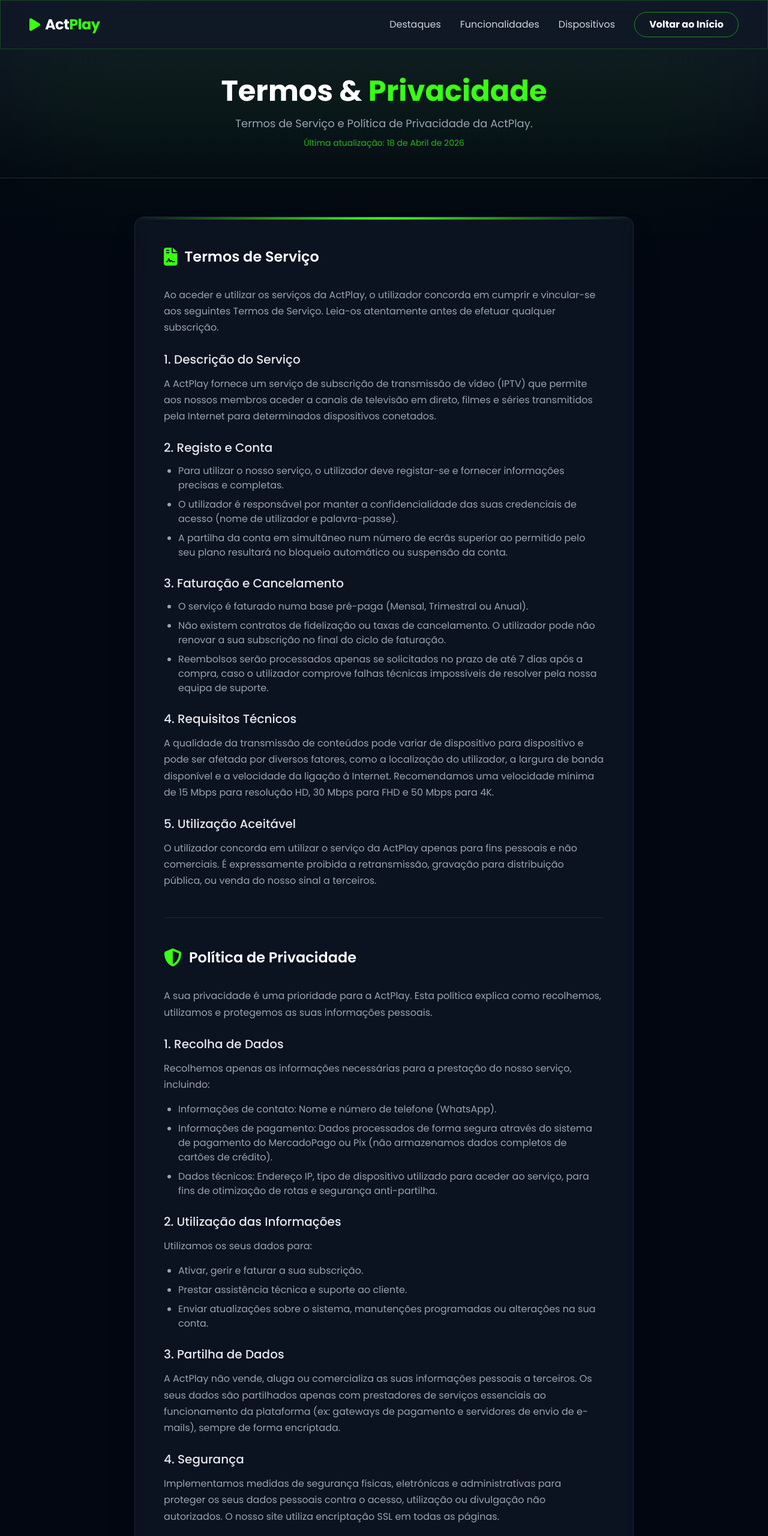
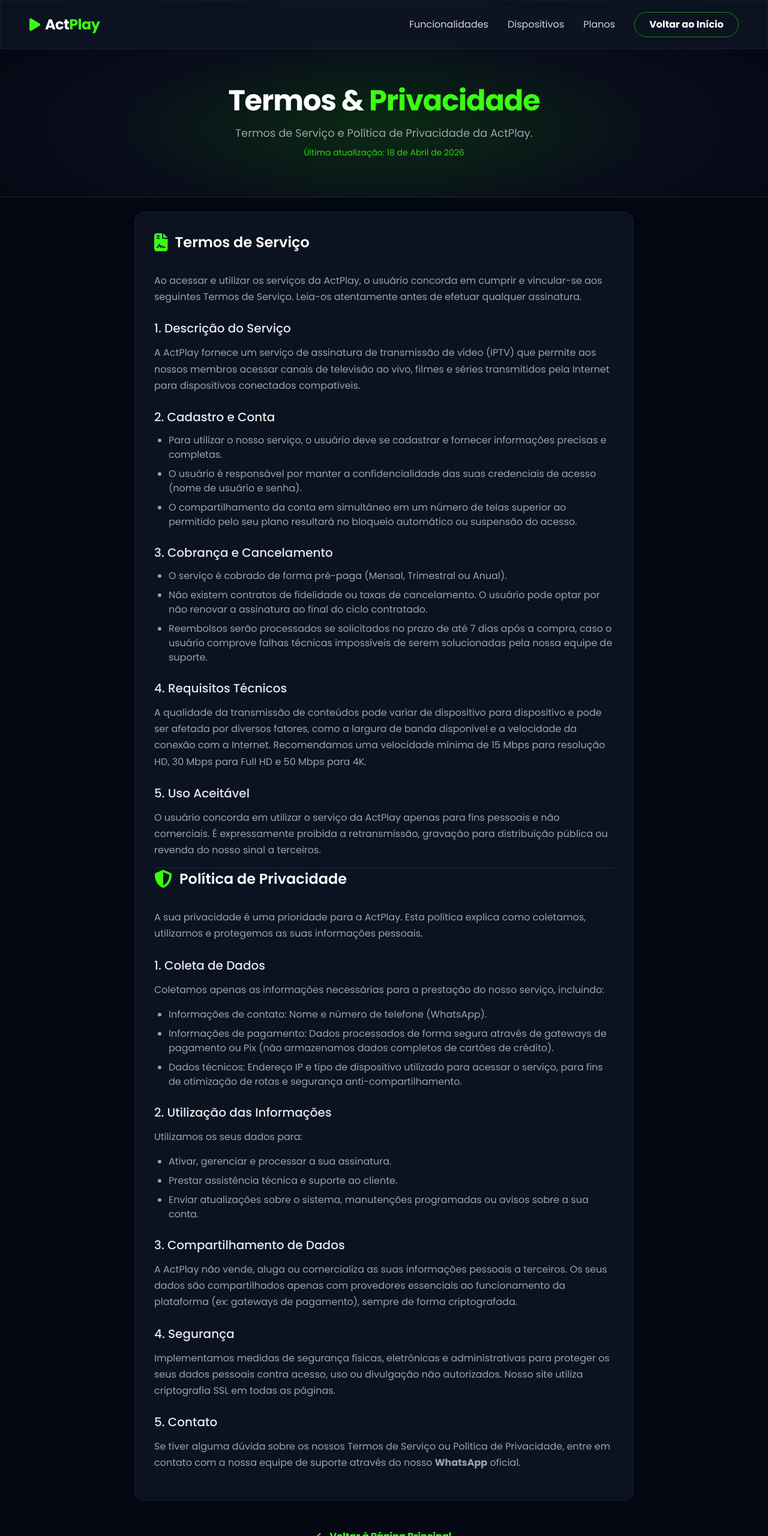
Before and after one commit to mateuusc/lading-page, a plain HTML site: page legal.html in a window 1280 px wide. Shown: the top 2560 px of the page at 60% size. Drawn offline with nearby package versions, Linux system fonts and the light colour scheme.

Commit message:
Update legal.html

```diff
--- a/legal.html
+++ b/legal.html
@@ -1,42 +1,29 @@
 <!DOCTYPE html>
-<html lang="pt-PT" class="scroll-smooth">
+<html lang="pt-BR" class="scroll-smooth">
 <head>
     <meta charset="UTF-8">
     <meta name="viewport" content="width=device-width, initial-scale=1.0">
-    <title>Termos e Privacidade - ActPlay</title>
-    <script src="https://cdn.tailwindcss.com"></script>
+
+    <!-- SEO & Indexação (Evita diluir o ranqueamento da Home) -->
+    <title>Termos de Serviço e Política de Privacidade - ActPlay IPTV</title>
+    <meta name="description" content="Consulte os Termos de Serviço, Política de Privacidade e diretrizes de suporte da ActPlay IPTV.">
+    <meta name="robots" content="noindex, follow">
+    <link rel="canonical" href="https://actplay.shop/legal.html">
+
+    <!-- Favicon WebP + Fallback ICO -->
+    <link rel="icon" type="image/webp" sizes="96x96" href="src/images/favicon.webp">
+    <link rel="icon" type="image/x-icon" href="src/images/favicon.ico">
+
+    <!-- Preconnect & CSS Minificado -->
+    <link rel="preconnect" href="https://fonts.googleapis.com">
+    <link rel="preconnect" href="https://fonts.gstatic.com" crossorigin>
+    <link rel="preconnect" href="https://cdnjs.cloudflare.com">
+
+    <link rel="stylesheet" href="src/output.css">
     <link href="https://cdnjs.cloudflare.com/ajax/libs/font-awesome/6.4.0/css/all.min.css" rel="stylesheet">
     <link href="https://fonts.googleapis.com/css2?family=Poppins:wght@300;400;500;600;700&display=swap" rel="stylesheet">
-    <script>
-        tailwind.config = {
-            theme: {
-                extend: {
-                    fontFamily: {
-                        sans: ['Poppins', 'sans-serif'],
-                    },
-                    colors: {
-                        brand: {
-                            400: '#4ade80',
-                            500: '#39ff14', // Verde Neon
-                            600: '#22c55e',
-                            900: '#064e3b',
-                        },
-                        dark: {
-                            800: '#111827',
-                            900: '#030712',
-                        }
-                    }
-                }
-            }
-        }
-    </script>
+
     <style>
-        .glass-card {
-            background: rgba(17, 24, 39, 0.7);
-            backdrop-filter: blur(10px);
-            border: 1px solid rgba(255, 255, 255, 0.05);
-        }
-        /* Estilos para o conteúdo legal */
         .legal-content h2 {
             color: white;
             font-size: 1.5rem;
@@ -69,20 +56,21 @@
 </head>
 <body class="bg-dark-900 text-white font-sans antialiased overflow-x-hidden">
 
-    <!-- Navbar -->
-    <nav class="fixed w-full z-50 glass-card transition-all duration-300 border-b border-brand-500/20" id="navbar">
+    <!-- Header Semântico -->
+    <header>
+        <nav class="fixed w-full z-50 glass-card transition-all duration-300 border-b border-brand-500/20" id="navbar" aria-label="Navegação Principal">
             <div class="w-full mx-auto px-4 sm:px-8 lg:px-12">
                 <div class="flex justify-between items-center h-20">
-                <a href="index.html" class="flex-shrink-0 flex items-center gap-2 cursor-pointer hover:opacity-80 transition">
-                    <i class="fa-solid fa-play text-brand-500 text-2xl"></i>
+                    <a href="index.html" class="flex-shrink-0 flex items-center gap-2 cursor-pointer hover:opacity-80 transition" aria-label="Voltar para a página inicial ActPlay">
+                        <i class="fa-solid fa-play text-brand-500 text-2xl" aria-hidden="true"></i>
                         <span class="font-bold text-2xl tracking-tight">Act<span class="text-brand-500">Play</span></span>
                     </a>
 
                     <!-- Desktop Menu -->
                     <div class="hidden md:flex space-x-8 items-center">
-                    <a href="index.html#destaques" class="text-gray-300 hover:text-white transition">Destaques</a>
                         <a href="index.html#assista-onde-quiser" class="text-gray-300 hover:text-white transition">Funcionalidades</a>
                         <a href="index.html#dispositivos" class="text-gray-300 hover:text-white transition">Dispositivos</a>
+                        <a href="index.html#planos" class="text-gray-300 hover:text-white transition">Planos</a>
                         <a href="index.html" class="bg-transparent border border-brand-500/50 hover:bg-brand-500 text-white hover:text-dark-900 px-6 py-2 rounded-full font-bold transition">
                             Voltar ao Início
                         </a>
@@ -90,8 +78,8 @@
 
                     <!-- Mobile Menu Button -->
                     <div class="md:hidden flex items-center">
-                    <button id="mobile-menu-btn" class="text-gray-300 hover:text-white focus:outline-none">
-                        <i class="fa-solid fa-bars text-2xl"></i>
+                        <button id="mobile-menu-btn" aria-label="Abrir menu de navegação" aria-expanded="false" class="text-gray-300 hover:text-white focus:outline-none">
+                            <i class="fa-solid fa-bars text-2xl" aria-hidden="true"></i>
                         </button>
                     </div>
                 </div>
@@ -100,109 +88,116 @@
             <!-- Mobile Menu Panel -->
             <div id="mobile-menu" class="hidden md:hidden bg-dark-800 border-t border-gray-800">
                 <div class="px-2 pt-2 pb-3 space-y-1 sm:px-3 flex flex-col">
-                <a href="index.html" class="text-gray-300 hover:text-white block px-3 py-2 rounded-md font-medium">Voltar ao Início</a>
+                    <a href="index.html#assista-onde-quiser" class="text-gray-300 hover:text-white block px-3 py-2 rounded-md font-medium">Funcionalidades</a>
+                    <a href="index.html#dispositivos" class="text-gray-300 hover:text-white block px-3 py-2 rounded-md font-medium">Dispositivos</a>
+                    <a href="index.html#planos" class="text-gray-300 hover:text-white block px-3 py-2 rounded-md font-medium">Planos</a>
+                    <a href="index.html" class="text-brand-500 font-bold block px-3 py-2 rounded-md">Voltar ao Início</a>
                 </div>
             </div>
         </nav>
+    </header>
 
-    <!-- Header Simples -->
-    <section class="pt-32 pb-12 bg-gradient-to-b from-dark-800 to-dark-900 border-b border-gray-800 relative">
-        <div class="absolute inset-0 bg-brand-500/5 blur-[100px] pointer-events-none"></div>
+<!-- Header Simples (100% compatível com o output.css atual) -->
+    <section class="relative overflow-hidden" style="padding-top: 9rem; padding-bottom: 4rem; background-color: #030712; border-bottom: 1px solid #1f2937;">
+        <!-- Brilho difuso amplo sem corte -->
+        <div class="absolute inset-0 pointer-events-none" style="background: radial-gradient(ellipse 65% 80% at 50% 65%, rgba(57, 255, 20, 0.14) 0%, rgba(17, 24, 39, 0.4) 55%, transparent 100%);"></div>
+
         <div class="max-w-4xl mx-auto px-4 sm:px-6 lg:px-8 relative z-10 text-center">
-            <h1 class="text-4xl md:text-5xl font-bold mb-4">Termos & <span class="text-brand-500">Privacidade</span></h1>
+            <h1 class="text-4xl md:text-5xl font-bold mb-4 tracking-tight">Termos &amp; <span class="text-brand-500">Privacidade</span></h1>
             <p class="text-gray-400 text-lg">Termos de Serviço e Política de Privacidade da ActPlay.</p>
-            <p class="text-sm text-brand-500/70 mt-2">Última atualização: 18 de Abril de 2026</p>
+            <p class="text-sm text-brand-500 mt-2" style="opacity: 0.8;">Última atualização: 18 de Abril de 2026</p>
         </div>
     </section>
 
     <!-- Conteúdo Principal -->
+</br>
     <main class="py-16 bg-dark-900">
         <div class="max-w-4xl mx-auto px-4 sm:px-6 lg:px-8">
 
             <div class="glass-card p-8 md:p-12 rounded-2xl border border-gray-800 shadow-2xl relative overflow-hidden">
-                <!-- Efeito visual no topo do card -->
                 <div class="absolute top-0 left-0 w-full h-1 bg-gradient-to-r from-transparent via-brand-500 to-transparent"></div>
 
                 <div class="legal-content">
 
                     <!-- TERMOS DE SERVIÇO -->
                     <div class="flex items-center gap-3 mb-8">
-                        <i class="fa-solid fa-file-contract text-brand-500 text-3xl"></i>
+                        <i class="fa-solid fa-file-contract text-brand-500 text-3xl" aria-hidden="true"></i>
                         <h2 style="margin: 0;" class="text-3xl">Termos de Serviço</h2>
                     </div>
 
-                    <p>Ao aceder e utilizar os serviços da ActPlay, o utilizador concorda em cumprir e vincular-se aos seguintes Termos de Serviço. Leia-os atentamente antes de efetuar qualquer subscrição.</p>
+                    <p>Ao acessar e utilizar os serviços da ActPlay, o usuário concorda em cumprir e vincular-se aos seguintes Termos de Serviço. Leia-os atentamente antes de efetuar qualquer assinatura.</p>
 
                     <h3>1. Descrição do Serviço</h3>
-                    <p>A ActPlay fornece um serviço de subscrição de transmissão de vídeo (IPTV) que permite aos nossos membros aceder a canais de televisão em direto, filmes e séries transmitidos pela Internet para determinados dispositivos conetados.</p>
+                    <p>A ActPlay fornece um serviço de assinatura de transmissão de vídeo (IPTV) que permite aos nossos membros acessar canais de televisão ao vivo, filmes e séries transmitidos pela Internet para dispositivos conectados compatíveis.</p>
 
-                    <h3>2. Registo e Conta</h3>
+                    <h3>2. Cadastro e Conta</h3>
                     <ul>
-                        <li>Para utilizar o nosso serviço, o utilizador deve registar-se e fornecer informações precisas e completas.</li>
-                        <li>O utilizador é responsável por manter a confidencialidade das suas credenciais de acesso (nome de utilizador e palavra-passe).</li>
-                        <li>A partilha da conta em simultâneo num número de ecrãs superior ao permitido pelo seu plano resultará no bloqueio automático ou suspensão da conta.</li>
+                        <li>Para utilizar o nosso serviço, o usuário deve se cadastrar e fornecer informações precisas e completas.</li>
+                        <li>O usuário é responsável por manter a confidencialidade das suas credenciais de acesso (nome de usuário e senha).</li>
+                        <li>O compartilhamento da conta em simultâneo em um número de telas superior ao permitido pelo seu plano resultará no bloqueio automático ou suspensão do acesso.</li>
                     </ul>
 
-                    <h3>3. Faturação e Cancelamento</h3>
+                    <h3>3. Cobrança e Cancelamento</h3>
                     <ul>
-                        <li>O serviço é faturado numa base pré-paga (Mensal, Trimestral ou Anual).</li>
-                        <li>Não existem contratos de fidelização ou taxas de cancelamento. O utilizador pode não renovar a sua subscrição no final do ciclo de faturação.</li>
-                        <li>Reembolsos serão processados apenas se solicitados no prazo de até 7 dias após a compra, caso o utilizador comprove falhas técnicas impossíveis de resolver pela nossa equipa de suporte.</li>
+                        <li>O serviço é cobrado de forma pré-paga (Mensal, Trimestral ou Anual).</li>
+                        <li>Não existem contratos de fidelidade ou taxas de cancelamento. O usuário pode optar por não renovar a assinatura ao final do ciclo contratado.</li>
+                        <li>Reembolsos serão processados se solicitados no prazo de até 7 dias após a compra, caso o usuário comprove falhas técnicas impossíveis de serem solucionadas pela nossa equipe de suporte.</li>
                     </ul>
 
                     <h3>4. Requisitos Técnicos</h3>
-                    <p>A qualidade da transmissão de conteúdos pode variar de dispositivo para dispositivo e pode ser afetada por diversos fatores, como a localização do utilizador, a largura de banda disponível e a velocidade da ligação à Internet. Recomendamos uma velocidade mínima de 15 Mbps para resolução HD, 30 Mbps para FHD e 50 Mbps para 4K.</p>
+                    <p>A qualidade da transmissão de conteúdos pode variar de dispositivo para dispositivo e pode ser afetada por diversos fatores, como a largura de banda disponível e a velocidade da conexão com a Internet. Recomendamos uma velocidade mínima de 15 Mbps para resolução HD, 30 Mbps para Full HD e 50 Mbps para 4K.</p>
 
-                    <h3>5. Utilização Aceitável</h3>
-                    <p>O utilizador concorda em utilizar o serviço da ActPlay apenas para fins pessoais e não comerciais. É expressamente proibida a retransmissão, gravação para distribuição pública, ou venda do nosso sinal a terceiros.</p>
+                    <h3>5. Uso Aceitável</h3>
+                    <p>O usuário concorda em utilizar o serviço da ActPlay apenas para fins pessoais e não comerciais. É expressamente proibida a retransmissão, gravação para distribuição pública ou revenda do nosso sinal a terceiros.</p>
 
                     <div class="w-full h-px bg-gray-800 my-12"></div>
 
                     <!-- POLÍTICA DE PRIVACIDADE -->
                     <div class="flex items-center gap-3 mb-8">
-                        <i class="fa-solid fa-shield-halved text-brand-500 text-3xl"></i>
+                        <i class="fa-solid fa-shield-halved text-brand-500 text-3xl" aria-hidden="true"></i>
                         <h2 style="margin: 0;" class="text-3xl">Política de Privacidade</h2>
                     </div>
 
-                    <p>A sua privacidade é uma prioridade para a ActPlay. Esta política explica como recolhemos, utilizamos e protegemos as suas informações pessoais.</p>
+                    <p>A sua privacidade é uma prioridade para a ActPlay. Esta política explica como coletamos, utilizamos e protegemos as suas informações pessoais.</p>
 
-                    <h3>1. Recolha de Dados</h3>
-                    <p>Recolhemos apenas as informações necessárias para a prestação do nosso serviço, incluindo:</p>
+                    <h3>1. Coleta de Dados</h3>
+                    <p>Coletamos apenas as informações necessárias para a prestação do nosso serviço, incluindo:</p>
                     <ul>
                         <li>Informações de contato: Nome e número de telefone (WhatsApp).</li>
-                        <li>Informações de pagamento: Dados processados de forma segura através do sistema de pagamento do MercadoPago ou Pix (não armazenamos dados completos de cartões de crédito).</li>
-                        <li>Dados técnicos: Endereço IP, tipo de dispositivo utilizado para aceder ao serviço, para fins de otimização de rotas e segurança anti-partilha.</li>
+                        <li>Informações de pagamento: Dados processados de forma segura através de gateways de pagamento ou Pix (não armazenamos dados completos de cartões de crédito).</li>
+                        <li>Dados técnicos: Endereço IP e tipo de dispositivo utilizado para acessar o serviço, para fins de otimização de rotas e segurança anti-compartilhamento.</li>
                     </ul>
 
                     <h3>2. Utilização das Informações</h3>
                     <p>Utilizamos os seus dados para:</p>
                     <ul>
-                        <li>Ativar, gerir e faturar a sua subscrição.</li>
+                        <li>Ativar, gerenciar e processar a sua assinatura.</li>
                         <li>Prestar assistência técnica e suporte ao cliente.</li>
-                        <li>Enviar atualizações sobre o sistema, manutenções programadas ou alterações na sua conta.</li>
+                        <li>Enviar atualizações sobre o sistema, manutenções programadas ou avisos sobre a sua conta.</li>
                     </ul>
 
-                    <h3>3. Partilha de Dados</h3>
-                    <p>A ActPlay não vende, aluga ou comercializa as suas informações pessoais a terceiros. Os seus dados são partilhados apenas com prestadores de serviços essenciais ao funcionamento da plataforma (ex: gateways de pagamento e servidores de envio de e-mails), sempre de forma encriptada.</p>
+                    <h3>3. Compartilhamento de Dados</h3>
+                    <p>A ActPlay não vende, aluga ou comercializa as suas informações pessoais a terceiros. Os seus dados são compartilhados apenas com provedores essenciais ao funcionamento da plataforma (ex: gateways de pagamento), sempre de forma criptografada.</p>
 
                     <h3>4. Segurança</h3>
-                    <p>Implementamos medidas de segurança físicas, eletrónicas e administrativas para proteger os seus dados pessoais contra o acesso, utilização ou divulgação não autorizados. O nosso site utiliza encriptação SSL em todas as páginas.</p>
+                    <p>Implementamos medidas de segurança físicas, eletrônicas e administrativas para proteger os seus dados pessoais contra acesso, uso ou divulgação não autorizados. Nosso site utiliza criptografia SSL em todas as páginas.</p>
 
-                    <h3>5. Contactos</h3>
-                    <p>Se tiver alguma dúvida sobre os nossos Termos de Serviço ou Política de Privacidade, contate a nossa equipa de apoio através do nosso <Strong>WhatsApp</Strong>  oficial.</p>
+                    <h3>5. Contato</h3>
+                    <p>Se tiver alguma dúvida sobre os nossos Termos de Serviço ou Política de Privacidade, entre em contato com a nossa equipe de suporte através do nosso <strong>WhatsApp</strong> oficial.</p>
                 </div>
             </div>
 
             <div class="text-center mt-12">
                 <a href="index.html" class="inline-flex items-center gap-2 text-brand-500 hover:text-brand-400 font-bold transition">
-                    <i class="fa-solid fa-arrow-left"></i> Voltar à Página Principal
+                    <i class="fa-solid fa-arrow-left" aria-hidden="true"></i> Voltar à Página Principal
                 </a>
             </div>
-
+</br>
+</br>
         </div>
     </main>
 
-    <!-- Footer (Idêntico à página inicial) -->
+    <!-- Footer (Sincronizado com o index.html) -->
     <footer class="bg-dark-900 py-12 relative border-t border-gray-800">
         <div class="absolute top-0 left-1/2 -translate-x-1/2 w-4/5 h-px bg-gradient-to-r from-transparent via-brand-500/30 to-transparent"></div>
         <div class="absolute top-0 left-1/2 -translate-x-1/2 w-1/3 h-[2px] bg-gradient-to-r from-transparent via-brand-500/50 to-transparent blur-[2px]"></div>
@@ -211,16 +206,16 @@
             <div class="grid grid-cols-1 md:grid-cols-4 gap-8 mb-8">
                 <div class="md:col-span-1">
                     <div class="flex items-center gap-2 mb-4">
-                        <i class="fa-solid fa-play text-brand-500 text-2xl"></i>
+                        <i class="fa-solid fa-play text-brand-500 text-2xl" aria-hidden="true"></i>
                         <span class="font-bold text-2xl">Act<span class="text-brand-500">Play</span></span>
                     </div>
                     <p class="text-gray-400 text-sm mb-4">A melhor lista premium do mercado. Entretenimento de qualidade para toda a família com estabilidade e suporte.</p>
                     <div class="flex gap-4">
-                        <a href="#" class="w-8 h-8 rounded-full bg-gray-800 flex items-center justify-center text-gray-400 hover:text-dark-900 hover:bg-brand-500 transition">
-                            <i class="fa-brands fa-instagram"></i>
+                        <a href="#" aria-label="Instagram ActPlay" class="w-8 h-8 rounded-full bg-gray-800 flex items-center justify-center text-gray-400 hover:text-dark-900 hover:bg-brand-500 transition">
+                            <i class="fa-brands fa-instagram" aria-hidden="true"></i>
                         </a>
-                        <a href="#" class="w-8 h-8 rounded-full bg-gray-800 flex items-center justify-center text-gray-400 hover:text-dark-900 hover:bg-brand-500 transition">
-                            <i class="fa-brands fa-facebook-f"></i>
+                        <a href="#" aria-label="Facebook ActPlay" class="w-8 h-8 rounded-full bg-gray-800 flex items-center justify-center text-gray-400 hover:text-dark-900 hover:bg-brand-500 transition">
+                            <i class="fa-brands fa-facebook-f" aria-hidden="true"></i>
                         </a>
                     </div>
                 </div>
@@ -228,9 +223,9 @@
                 <div>
                     <h4 class="font-bold mb-4">Links Rápidos</h4>
                     <ul class="space-y-2 text-sm text-gray-400">
-                        <li><a href="index.html#destaques" class="hover:text-brand-400 transition">Destaques</a></li>
-                        <li><a href="index.html#planos" class="hover:text-brand-400 transition">Assinar</a></li>
-                        <li><a href="https://api.whatsapp.com/send/?phone=5513996808789&text=Ol%C3%A1%2C+vim+pelo+site+Actplay,+gostaria+de+solicitar+um+teste+gr%C3%A1tis%21&type=phone_number&app_absent=0" class="hover:text-brand-400 transition">Teste Grátis</a></li>
+                        <li><a href="index.html#assista-onde-quiser" class="hover:text-brand-400 transition">Funcionalidades</a></li>
+                        <li><a href="index.html#planos" class="hover:text-brand-400 transition">Assinar Planos</a></li>
+                        <li><a href="https://api.whatsapp.com/send/?phone=5513992016554&text=Ol%C3%A1%2C+vim+pelo+site+Actplay,+gostaria+de+solicitar+um+teste+gr%C3%A1tis%21&type=phone_number&app_absent=0" target="_blank" rel="noopener noreferrer" class="hover:text-brand-400 transition">Teste Grátis 3H</a></li>
                     </ul>
                 </div>
 
@@ -247,10 +242,10 @@
                     <h4 class="font-bold mb-4">Atendimento</h4>
                     <ul class="space-y-2 text-sm text-gray-400">
                         <li class="flex items-center gap-2">
-                            <i class="fa-solid fa-envelope text-brand-500"></i> contato@actplay.shop
+                            <i class="fa-solid fa-envelope text-brand-500" aria-hidden="true"></i> contato@actplay.shop
                         </li>
                         <li class="flex items-center gap-2 mt-2">
-                            <i class="fa-brands fa-whatsapp text-brand-500"></i> (13) 99680-8789
+                            <i class="fa-brands fa-whatsapp text-brand-500" aria-hidden="true"></i> (13) 99201-6554
                         </li>
                         <li class="mt-4">
                             <p class="text-xs border border-gray-800 p-2 text-center rounded text-brand-500/70">Seg - Dom: 08:00 às 23:00</p>
@@ -262,9 +257,9 @@
             <div class="border-t border-gray-800 pt-8 flex flex-col md:flex-row justify-between items-center gap-4">
                 <p class="text-gray-500 text-sm">© 2026 ActPlay IPTV. Todos os direitos reservados.</p>
                 <div class="flex gap-4 text-gray-500 text-2xl">
-                    <i class="fa-brands fa-cc-visa hover:text-white transition"></i>
-                    <i class="fa-brands fa-cc-mastercard hover:text-white transition"></i>
-                    <i class="fa-solid fa-qrcode text-xl flex items-center hover:text-white transition"></i>
+                    <i class="fa-brands fa-cc-visa hover:text-white transition" title="Visa"></i>
+                    <i class="fa-brands fa-cc-mastercard hover:text-white transition" title="Mastercard"></i>
+                    <i class="fa-solid fa-qrcode text-xl flex items-center hover:text-white transition" title="Pix"></i>
                 </div>
             </div>
         </div>
@@ -272,15 +267,14 @@
 
     <!-- Scripts -->
     <script>
-        // Lógica do Menu Mobile
         const btn = document.getElementById('mobile-menu-btn');
         const menu = document.getElementById('mobile-menu');
 
         btn.addEventListener('click', () => {
-            menu.classList.toggle('hidden');
+            const isHidden = menu.classList.toggle('hidden');
+            btn.setAttribute('aria-expanded', String(!isHidden));
         });
 
-        // Efeito blur e background no Navbar ao rolar a página
         window.addEventListener('scroll', () => {
             const nav = document.getElementById('navbar');
             if (window.scrollY > 20) {
```
Lines whose indentation alone changed are shown as unchanged.
